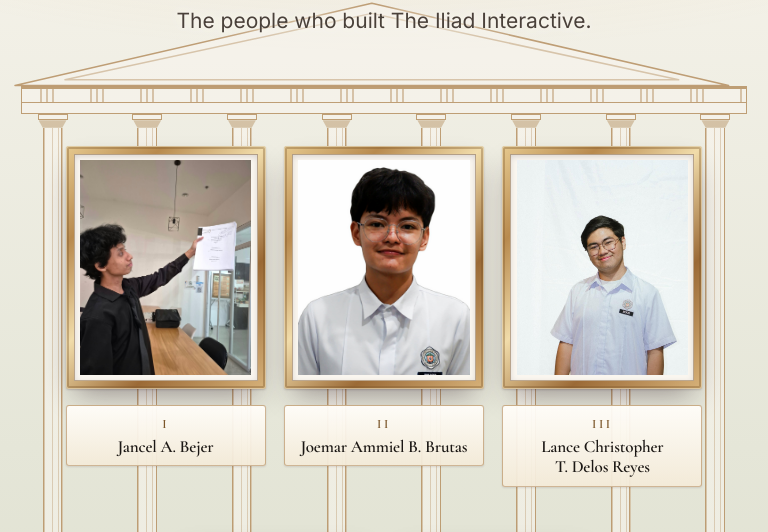
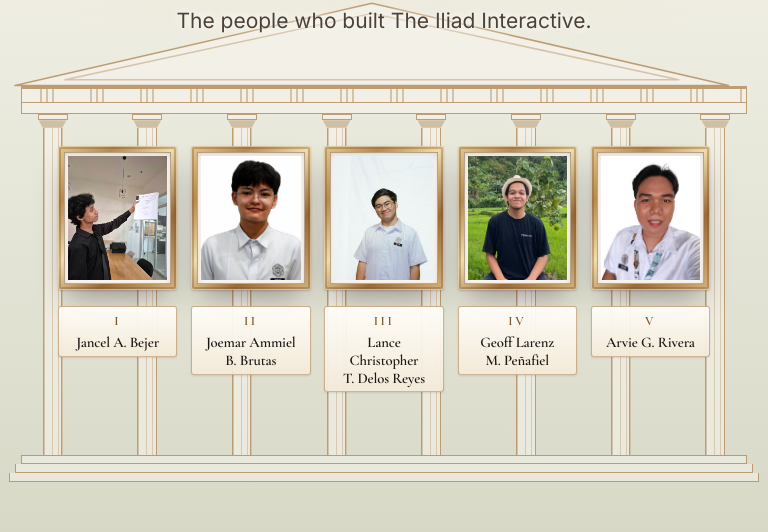
Before and after one commit to arvieDk/iliad, a website with bundled scripts: page public/developers.html in a window 768 px wide. Shown: the part 238-770 px from the top of the page. Built offline with nearby package versions, Linux system fonts and the light colour scheme.

Commit message:
Show all five developers on one row
The frames now share the row's width equally (up to their full size)
from 640px up, instead of wrapping the last one onto a second row.
Phones keep two per row.

Co-Authored-By: Claude Opus 5.5 <noreply@anthropic.com>
Claude-Session: https://claude.ai/code/session_01GEcBc2Pk1Mpejjjkr1bD89

```diff
--- a/public/css/pages.css
+++ b/public/css/pages.css
@@ -642,6 +642,18 @@
 .dev-frame__num { font-family: var(--font-display); font-size: 0.8rem; font-weight: 600; letter-spacing: 0.2em; color: var(--bronze-text); }
 .dev-frame__name { font-size: clamp(1rem, 0.85rem + 0.45vw, 1.2rem); line-height: 1.2; overflow-wrap: anywhere; }
 
+/* Tablets and up: all frames on one row, sharing the width equally */
+@media (min-width: 640px) {
+  .dev-gallery { flex-wrap: nowrap; gap: clamp(var(--space-3), 1.8vw, var(--space-6)); }
+  .dev-frame { flex: 1 1 0; max-width: 12.5rem; }
+  .dev-stage { padding-inline: clamp(var(--space-5), 4vw, var(--space-7)); }
+}
+@media (min-width: 640px) and (max-width: 959px) {
+  .dev-frame__art { padding: 6px; }
+  .dev-frame__mat { padding: 4px; }
+  .dev-frame__plaque { padding: var(--space-1) var(--space-2); }
+  .dev-frame__name { font-size: 0.92rem; }
+}
 @media (max-width: 559px) {
   .dev-gallery { gap: var(--space-5) var(--space-3); }
   .dev-frame { flex-basis: calc(50% - var(--space-3) / 2); gap: var(--space-3); }
```
